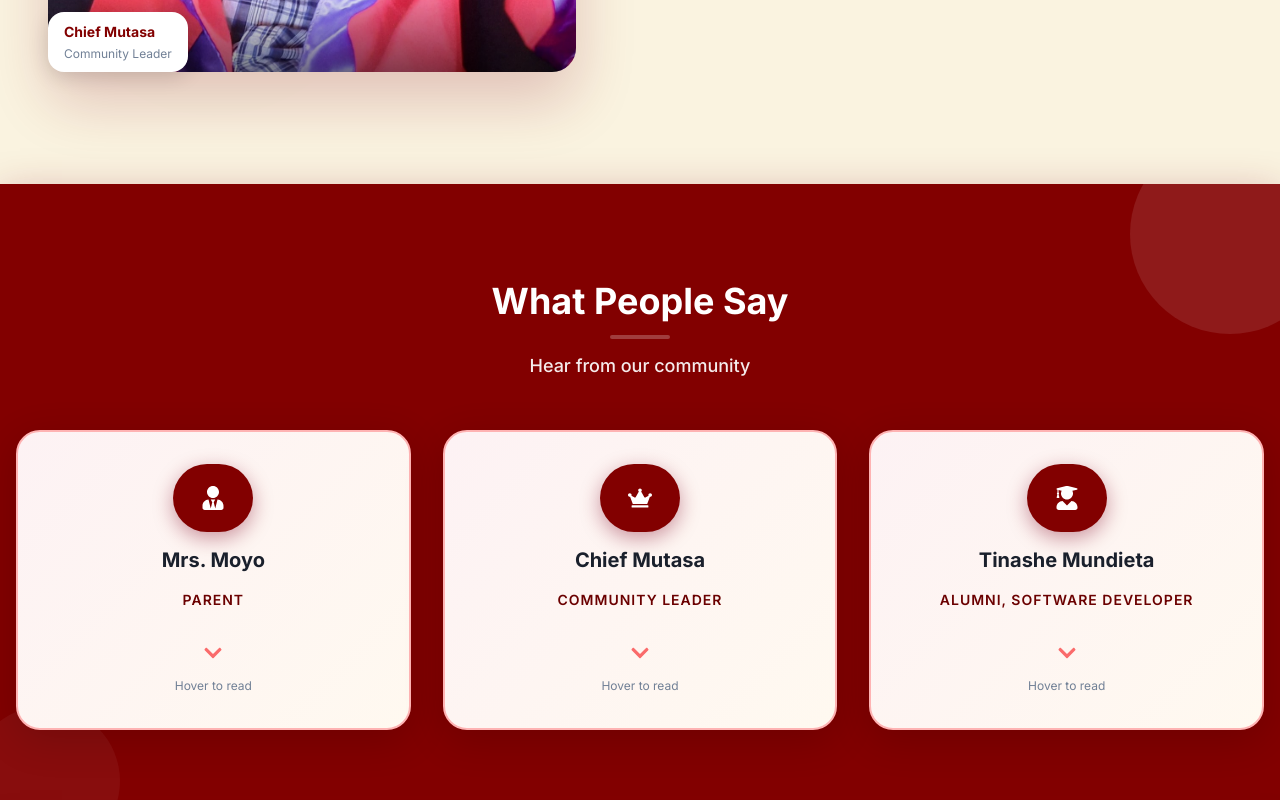
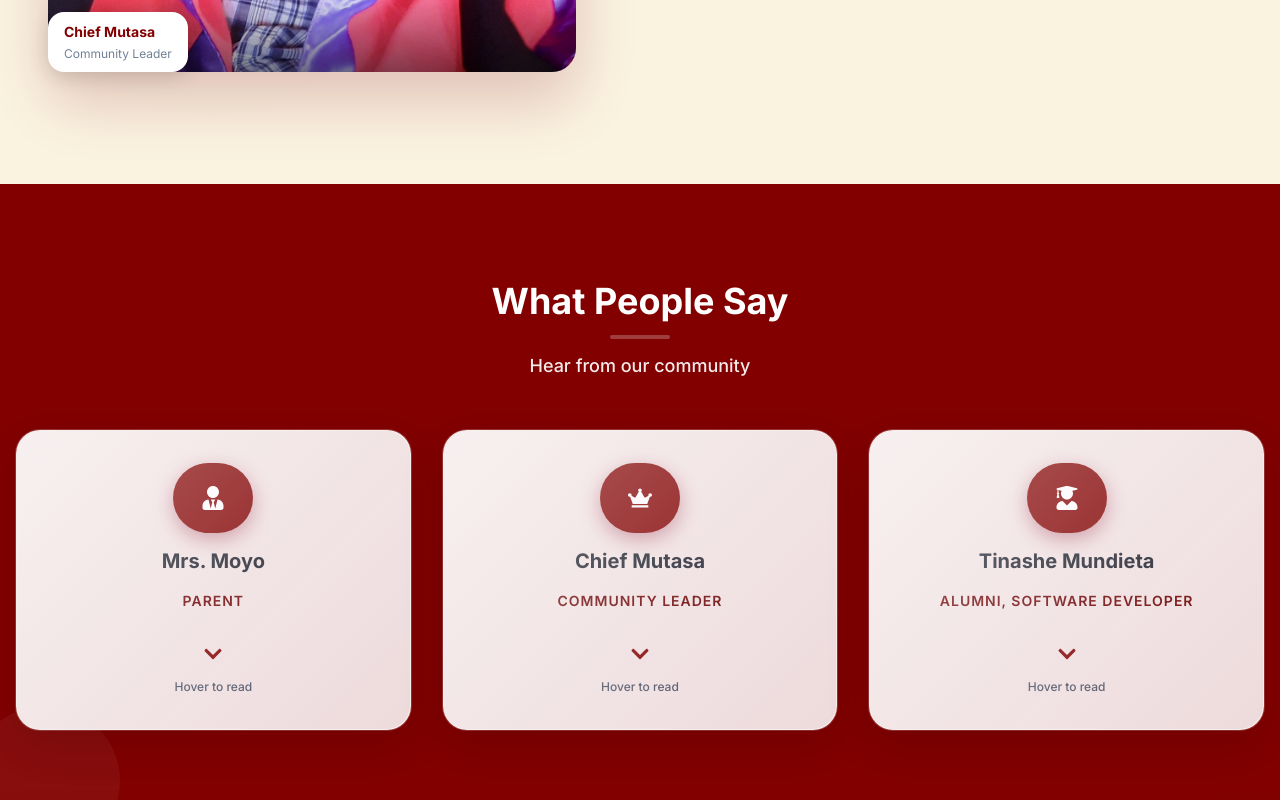
Before and after one commit to Tinashe623/ZONGORO-PRIMARY, a React (Vite) app: page / in a window 1280 px wide. Shown: the part 3660-4460 px from the top of the page. Built offline with nearby package versions, Linux system fonts and the light colour scheme.

Commit message:
refactor: modernize Testimonials and Facilities section UI with glassmorphism effects and refined scrollbar styling

```diff
--- a/src/components/sections/FacilitiesSection.tsx
+++ b/src/components/sections/FacilitiesSection.tsx
@@ -19,7 +19,7 @@ const StatsSection = () => {
         <Box position="absolute" top="-20%" right="-10%" w="400px" h="400px" borderRadius="full" bg="white" filter="blur(100px)" />
         <Box position="absolute" bottom="-30%" left="-10%" w="300px" h="300px" borderRadius="full" bg="white" filter="blur(80px)" />
       </Box>
-      <Box position="absolute" top={0} left={0} right={0} h="4px" bg="#00ff88" boxShadow="0 0 20px rgba(0, 255, 136, 0.5)" />
+
 
       <Box maxW="1200px" mx="auto" position="relative" zIndex={1}>
         <ScrollReveal>
--- a/src/components/sections/Testimonials.tsx
+++ b/src/components/sections/Testimonials.tsx
@@ -9,7 +9,7 @@ import {
   Flex,
   useBreakpointValue,
 } from '@chakra-ui/react';
-import { FaQuoteLeft, FaUserGraduate, FaUserTie, FaCrown, FaChevronDown } from 'react-icons/fa';
+import { FaUserGraduate, FaUserTie, FaCrown, FaChevronDown } from 'react-icons/fa';
 import { testimonials } from '../../data/testimonials';
 import ScrollReveal from '../ui/ScrollReveal';
 
@@ -53,13 +53,23 @@ const TestimonialCard = ({ testimonial }: { testimonial: typeof testimonials[0]
         <Box
           w="100%"
           h="100%"
-          bgGradient="linear(135deg, #fdf2f4 0%, #fff9f0 100%)"
-          borderRadius={{ base: "xl", md: "2xl" }}
-          boxShadow={{ base: "0 8px 25px rgba(0, 0, 0, 0.12)", md: "0 10px 40px rgba(0, 0, 0, 0.15)" }}
+          bg="rgba(255, 255, 255, 0.9)"
+          backdropFilter="blur(10px)"
+          borderRadius="2xl"
+          boxShadow="0 15px 45px rgba(0, 0, 0, 0.12), 0 0 0 1px rgba(255, 255, 255, 0.2)"
           overflow="hidden"
-          border="2px solid"
-          borderColor="maroon.200"
-          transition="all 0.3s ease"
+          border="1px solid rgba(255, 255, 255, 0.3)"
+          position="relative"
+          _before={{
+            content: '""',
+            position: 'absolute',
+            top: 0,
+            left: 0,
+            right: 0,
+            bottom: 0,
+            bg: 'linear-gradient(135deg, rgba(255,255,255,0.4) 0%, rgba(128,0,32,0.05) 100%)',
+            borderRadius: 'inherit'
+          }}
         >
             <VStack
               h="100%"
@@ -87,8 +97,8 @@ const TestimonialCard = ({ testimonial }: { testimonial: typeof testimonials[0]
                 {testimonial.role}
               </Text>
               <Box pt={{ base: 2, md: 4 }}>
-                <Icon as={FaChevronDown} color="maroon.400" fontSize={{ base: "lg", md: "xl" }} />
-                <Text color="gray.500" fontSize="xs" mt={1}>{interactionText}</Text>
+                <Icon as={FaChevronDown} color="maroon.500" fontSize={{ base: "lg", md: "xl" }} />
+                <Text color="gray.600" fontSize="xs" mt={1} fontWeight="500">{interactionText}</Text>
               </Box>
           </VStack>
         </Box>
@@ -109,12 +119,27 @@ const TestimonialCard = ({ testimonial }: { testimonial: typeof testimonials[0]
         <Box
           w="100%"
           h="100%"
-          bg="maroon.500"
+          bg="rgba(255, 255, 255, 0.95)"
+          backdropFilter="blur(20px)"
           borderRadius={{ base: "xl", md: "2xl" }}
-          boxShadow={{ base: "0 15px 35px rgba(128, 0, 32, 0.3)", md: "0 20px 50px rgba(128, 0, 32, 0.4)" }}
-          overflow="hidden"
-          border={{ base: "2px", md: "3px" }}
-          borderColor="whiteAlpha.300"
+          boxShadow={{
+            base: "0 25px 50px rgba(0, 0, 0, 0.15), 0 0 0 1px rgba(255, 255, 255, 0.2)",
+            md: "0 35px 70px rgba(0, 0, 0, 0.2), 0 0 0 1px rgba(255, 255, 255, 0.3)"
+          }}
+          border="1px solid rgba(255, 255, 255, 0.4)"
+          position="relative"
+          _before={{
+            content: '""',
+            position: 'absolute',
+            top: 0,
+            left: 0,
+            right: 0,
+            bottom: 0,
+            bg: 'linear-gradient(135deg, rgba(255,255,255,0.1) 0%, rgba(128,0,32,0.05) 50%, rgba(255,255,255,0.1) 100%)',
+            borderRadius: 'inherit',
+            pointerEvents: 'none',
+            zIndex: 0
+          }}
         >
           <Flex
             h="100%"
@@ -126,42 +151,46 @@ const TestimonialCard = ({ testimonial }: { testimonial: typeof testimonials[0]
               spacing={{ base: 4, md: 5 }}
               maxH="100%"
               overflow="auto"
+              position="relative"
+              zIndex={1}
               sx={{
                 '&::-webkit-scrollbar': {
-                  width: '6px',
+                  width: '8px',
                 },
                 '&::-webkit-scrollbar-track': {
-                  background: 'rgba(255,255,255,0.1)',
-                  borderRadius: '3px',
+                  background: 'rgba(0,0,0,0.05)',
+                  borderRadius: '10px',
+                  margin: '2px',
                 },
                 '&::-webkit-scrollbar-thumb': {
-                  background: 'rgba(255,255,255,0.4)',
-                  borderRadius: '3px',
+                  background: 'rgba(128,0,32,0.4)',
+                  borderRadius: '10px',
+                  border: '2px solid rgba(255,255,255,0.3)',
+                  backdropFilter: 'blur(4px)',
                 },
                 '&::-webkit-scrollbar-thumb:hover': {
-                  background: 'rgba(255,255,255,0.6)',
+                  background: 'rgba(128,0,32,0.6)',
+                  border: '2px solid rgba(255,255,255,0.5)',
+                },
+                '&::-webkit-scrollbar-corner': {
+                  background: 'transparent',
                 },
               }}
             >
-              <Box
-                p={{ base: 2, md: 3 }}
-                borderRadius="full"
-                bg="rgba(255,255,255,0.15)"
-              >
-                <Icon as={FaQuoteLeft} color="white" fontSize={{ base: "2xl", md: "3xl" }} />
-              </Box>
+
               <Text
-                color="white"
+                color="gray.700"
                 fontStyle="italic"
                 lineHeight="1.9"
                 fontSize={{ base: "sm", md: "md" }}
                 textAlign="center"
                 fontWeight="500"
                 px={{ base: 2, md: 4 }}
+                textShadow="0 1px 2px rgba(255,255,255,0.5)"
               >
                 "{testimonial.quote}"
               </Text>
-              <Text color="whiteAlpha.800" fontSize={{ base: "xs", md: "sm" }} mt={2} fontWeight="600">
+              <Text color="maroon.600" fontSize={{ base: "xs", md: "sm" }} mt={2} fontWeight="700">
                 — {testimonial.author}
               </Text>
             </VStack>
@@ -181,17 +210,9 @@ const Testimonials = () => {
       bg="maroon.500"
       position="relative"
       overflow="hidden"
-      boxShadow="0 10px 40px rgba(128, 0, 32, 0.3)"
+
     >
-      <Box
-        position="absolute"
-        top={-50}
-        right={-50}
-        w="200px"
-        h="200px"
-        borderRadius="full"
-        bg="rgba(255, 255, 255, 0.1)"
-      />
+
       <Box
         position="absolute"
         bottom={-30}
```
